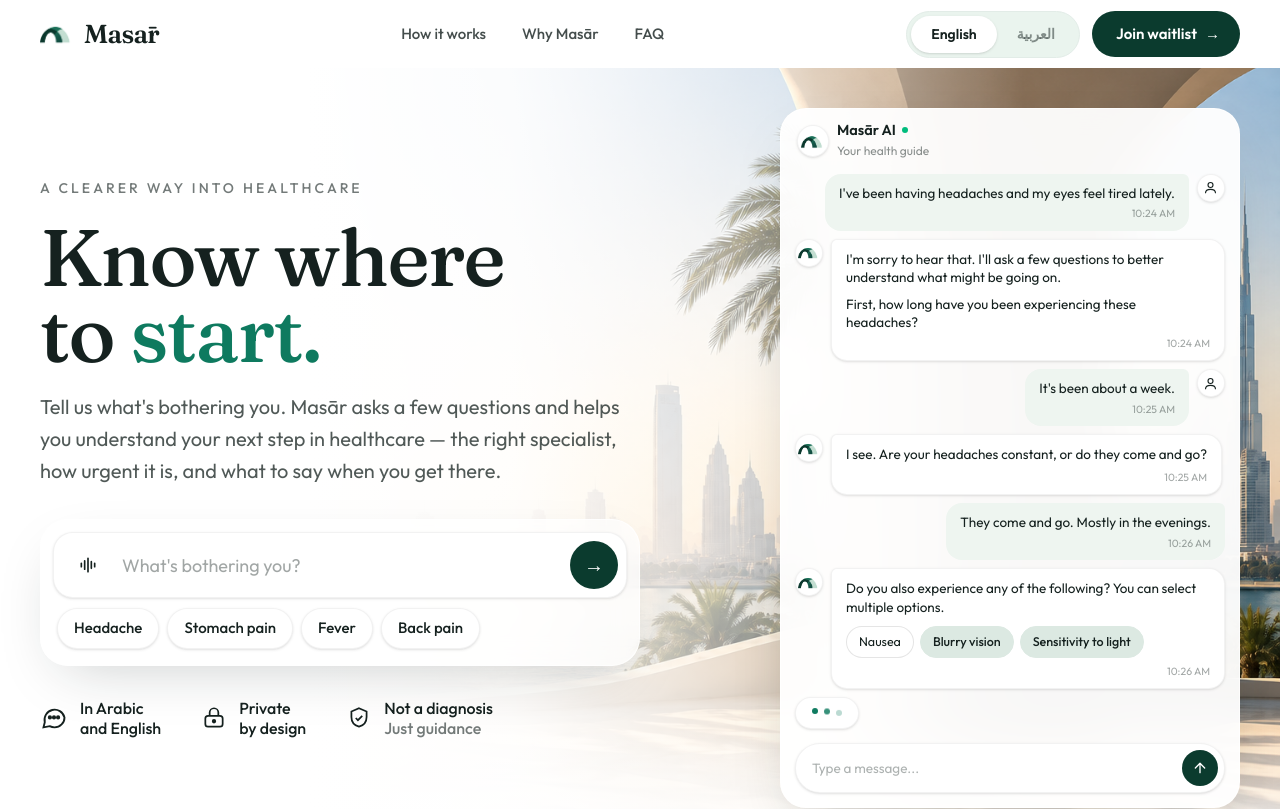
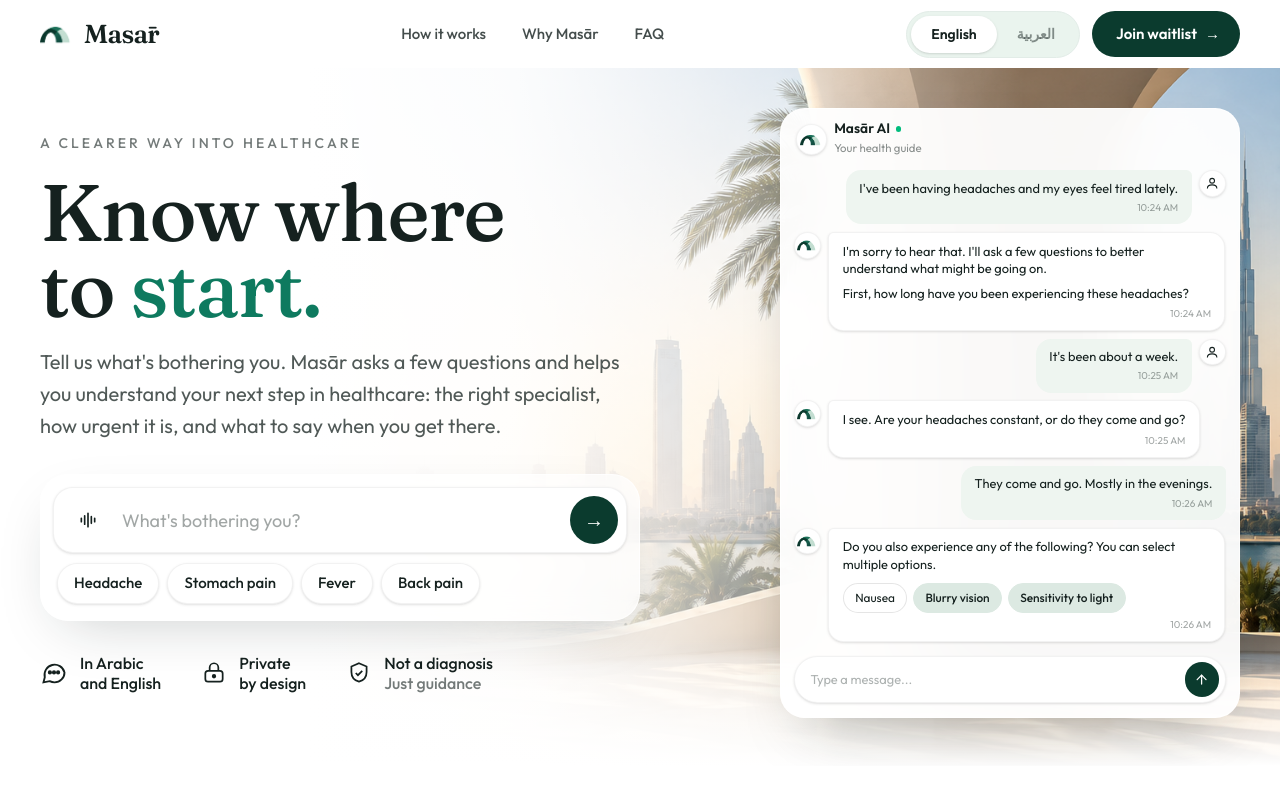
Before and after one commit to IkramBagban/masar, a React (Vite) app in the folder client/: page / in a window 1280 px wide. Shown: the top 809 px of the page. Built offline with nearby package versions, Linux system fonts and the light colour scheme; no server answers.

Commit message:
Refactor ChatCard styles, remove typing indicator, and adjust lede text for clarity in multiple languages

```diff
--- a/client/src/components/home/ChatCard.tsx
+++ b/client/src/components/home/ChatCard.tsx
@@ -34,7 +34,7 @@ export function ChatCard() {
 
   return (
     <div
-      className="stage bg-white/95 backdrop-blur-xl rounded-[26px] shadow-[0_28px_60px_-28px_rgba(21,33,31,.35)] border border-white/70 overflow-hidden"
+      className="stage chat-card bg-white/95 backdrop-blur-xl rounded-[26px] shadow-[0_28px_60px_-28px_rgba(21,33,31,.35)] border border-white/70 overflow-hidden"
       style={{ animationDelay: ".15s" }}
     >
       <div className="flex items-center justify-between px-4 pt-3.5 pb-2.5">
@@ -136,14 +136,6 @@ export function ChatCard() {
             </div>
           </div>
         </div>
-        {/* typing */}
-        <div className="flex gap-2 items-start">
-          <span className="bg-white border border-black/5 shadow-sm rounded-full px-4 py-3 flex items-center gap-1.5">
-            <span className="tdot"></span>
-            <span className="tdot"></span>
-            <span className="tdot"></span>
-          </span>
-        </div>
       </div>
       {/* input + send */}
       <div className="px-3.5 pb-3.5">
--- a/client/src/components/home/How.tsx
+++ b/client/src/components/home/How.tsx
@@ -9,9 +9,9 @@ export function How() {
   return (
     <section id="how">
       <div className="relative mx-auto max-w-[1240px] scroll-mt-24 px-5 pb-14 pt-14 text-center sm:px-6 md:px-10 md:pb-16 md:pt-16">
-        {/* <p className="text-[12.5px] font-semibold tracking-[.22em] text-muted">
+        <p className="text-[12.5px] font-semibold tracking-[.22em] text-muted">
           {t.how.eyebrow}
-        </p> */}
+        </p>
         <h2 className="serif mt-4 text-[clamp(2rem,10vw,2.125rem)] leading-[1.15] md:text-[52px]">
           <span>{t.how.titleA}</span>
           <br />
--- a/client/src/i18n/ar.ts
+++ b/client/src/i18n/ar.ts
@@ -16,7 +16,7 @@ export const ar: Dictionary = {
     titleA: "اعرف من أين",
     titleB: "",
     titleC: "تبدأ.",
-    lede: "أخبرنا بما يزعجك. مسار يطرح عليك بعض الأسئلة ويساعدك على فهم خطوتك التالية — التخصص المناسب، ومدى الاستعجال، وماذا تقول عندما تصل.",
+    lede: "أخبرنا بما يزعجك. مسار يطرح عليك بعض الأسئلة ويساعدك على فهم خطوتك التالية: التخصص المناسب، ومدى الاستعجال، وماذا تقول عندما تصل.",
     inputPh: "ما الذي يزعجك؟",
     chip1: "صداع",
     chip2: "ألم معدة",
@@ -117,7 +117,7 @@ export const ar: Dictionary = {
     a5: "نعم. يمكنك وصف أعراض طفلك أو أحد والديك، وسيطرح مسار أسئلة مخصصة للفئة العمرية لضمان توجيهك للطبيب المناسب مثل أطباء الأطفال أو الباطنية.",
   },
   wait: {
-    badge: "الدفعة الأولى — دبي والرياض",
+    badge: "الدفعة الأولى · دبي والرياض",
     titleA: "اعرف من أين تبدأ.",
     titleB: "انضم لقائمة الانتظار.",
     lede: "كن أول من يجرب مسار في الخليج. احصل على أولوية الإرشاد الطبي وملخصات الزيارة لك ولعائلتك.",
@@ -136,7 +136,7 @@ export const ar: Dictionary = {
     waitlist: "قائمة الانتظار",
     account: "حسابي",
     legal:
-      "إرشاد توجيهي فقط — ليس تشخيصًا طبيًا. في الحالات الطارئة اتصل بـ ٩٩٨ (الإمارات) / ٩٩٧ (السعودية) / ٩٩٩.",
+      "إرشاد توجيهي فقط، ليس تشخيصًا طبيًا. في الحالات الطارئة اتصل بـ ٩٩٨ (الإمارات) / ٩٩٧ (السعودية) / ٩٩٩.",
     privacy: "الخصوصية",
     terms: "الشروط",
   },
--- a/client/src/i18n/en.ts
+++ b/client/src/i18n/en.ts
@@ -162,7 +162,7 @@ export const en: Dictionary = {
     titleA: "Know where",
     titleB: "to ",
     titleC: "start.",
-    lede: "Tell us what's bothering you. Masār asks a few questions and helps you understand your next step in healthcare — the right specialist, how urgent it is, and what to say when you get there.",
+    lede: "Tell us what's bothering you. Masār asks a few questions and helps you understand your next step in healthcare: the right specialist, how urgent it is, and what to say when you get there.",
     inputPh: "What's bothering you?",
     chip1: "Headache",
     chip2: "Stomach pain",
@@ -252,9 +252,9 @@ export const en: Dictionary = {
     emergD:
       "In a critical emergency, call 998 (UAE) / 997 (KSA) / 999 directly. Masār is for guidance, not emergency response.",
     q1: "Is Masār a medical diagnosis?",
-    a1: "No. Masār is navigation guidance — not a medical diagnosis or prescription. It helps you understand which specialist to see, how urgent your situation is, and what details to share when you arrive at the clinic.",
+    a1: "No. Masār is navigation guidance, not a medical diagnosis or prescription. It helps you understand which specialist to see, how urgent your situation is, and what details to share when you arrive at the clinic.",
     q2: "What languages and dialects can I use?",
-    a2: "You can describe what you feel in Modern Standard Arabic, everyday Gulf dialects, or English. Speak naturally in your own words — you don't need clinical vocabulary.",
+    a2: "You can describe what you feel in Modern Standard Arabic, everyday Gulf dialects, or English. Speak naturally in your own words. You don't need clinical vocabulary.",
     q3: "Is my personal health information private?",
     a3: "Yes, strictly. Health queries are encrypted end-to-end. We never sell your personal information to insurers, pharmaceutical companies, or third-party advertisers.",
     q4: "How does Masār decide which specialist to recommend?",
@@ -263,7 +263,7 @@ export const en: Dictionary = {
     a5: "Yes. You can describe symptoms for your child, spouse, or elderly parent. Masār will ask relevant age-specific questions to ensure appropriate routing.",
   },
   wait: {
-    badge: "BATCH 1 ONBOARDING — DUBAI & RIYADH",
+    badge: "BATCH 1 ONBOARDING · DUBAI & RIYADH",
     titleA: "Know where to start.",
     titleB: "Join the waitlist.",
     lede: "Be first to access Masār across the Gulf. Get priority navigation guidance and clinic notes for you and your family.",
@@ -282,7 +282,7 @@ export const en: Dictionary = {
     waitlist: "Waitlist",
     account: "My Account",
     legal:
-      "Guidance only — not medical advice or diagnosis. In an emergency dial 998 (UAE) / 997 (KSA) / 999.",
+      "Guidance only, not medical advice or diagnosis. In an emergency dial 998 (UAE) / 997 (KSA) / 999.",
     privacy: "Privacy",
     terms: "Terms",
   },
--- a/client/src/styles/globals.css
+++ b/client/src/styles/globals.css
@@ -75,6 +75,11 @@ html[dir="rtl"] .hero-blend {
   );
 }
 
+/* Hero chat card renders at 95% — the 100% height crowds the fold */
+.chat-card {
+  zoom: 0.95;
+}
+
 .msg {
   animation: rise 0.35s cubic-bezier(0.16, 1, 0.3, 1) both;
 }
@@ -99,44 +104,6 @@ html[dir="rtl"] .hero-blend {
   .stage {
     opacity: 1;
     animation: none;
-  }
-}
-
-.tdot {
-  width: 6px;
-  height: 6px;
-  border-radius: 9999px;
-  background: #0e7a5f;
-  opacity: 0.4;
-  display: inline-block;
-  animation: tblink 1.2s infinite;
-}
-
-.tdot:nth-child(2) {
-  animation-delay: 0.15s;
-}
-
-.tdot:nth-child(3) {
-  animation-delay: 0.3s;
-}
-
-@keyframes tblink {
-  0%,
-  60%,
-  100% {
-    opacity: 0.25;
-    transform: none;
-  }
-  30% {
-    opacity: 1;
-    transform: translateY(-2px);
-  }
-}
-
-@media (prefers-reduced-motion: reduce) {
-  .tdot {
-    animation: none;
-    opacity: 0.5;
   }
 }
 
```
